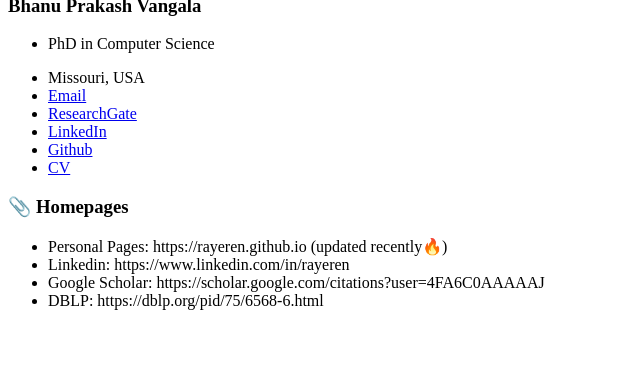
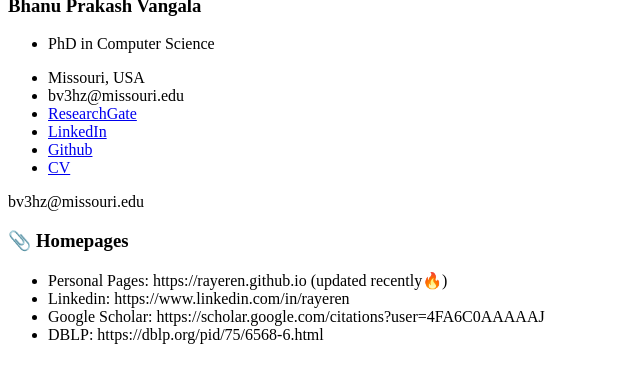
Before and after one commit to bhanuprakashvangala/bhanuprakashvangala.github.io, a Jekyll site: the page built from _pages/includes/homepage.md, in a window 1280 px wide, cut to the strip 530-900 px from the top of the page. Shown: the whole strip, without its empty margins (0-640 px from the left). Built offline with Jekyll 4.4.1, drawn with Linux system fonts in a browser that asks for light colours; our own code applies the rules of GitHub Pages for plain Markdown files.

Commit message:
Update email address and display

```diff
--- a/_config.yml
+++ b/_config.yml
@@ -28,7 +28,7 @@ author:
   employer         :
   pubmed           :
   googlescholar    :
-  email            : "bv3hz@umsystem.edu"
+  email            : "bv3hz@missouri.edu"
   researchgate     : "https://www.researchgate.net/profile/Bhanu-Prakash-Vangala-3?ev=hdr_xprf"
   uri              :
   bitbucket        :
--- a/_includes/author-profile.html
+++ b/_includes/author-profile.html
@@ -29,7 +29,7 @@
         <li><a href="{{ author.uri }}"><i class="fas fa-fw fa-link" aria-hidden="true"></i> Website</a></li>
       {% endif %}
       {% if author.email %}
-        <li><a href="mailto:{{ author.email }}"><i class="fas fa-fw fa-envelope" aria-hidden="true"></i> Email</a></li>
+        <li><i class="fas fa-fw fa-envelope" aria-hidden="true"></i> {{ author.email }}</li>
       {% endif %}
       {% if author.keybase %}
         <li><a href="https://keybase.io/{{ author.keybase }}"><i class="fas fa-fw fa-key" aria-hidden="true"></i> Keybase</a></li>
@@ -127,7 +127,7 @@
         <a href="{{ author.uri }}"><i class="fas fa-fw fa-link" aria-hidden="true"></i></a>
       {% endif %}
       {% if author.email %}
-        <a href="mailto:{{ author.email }}"><i class="fas fa-fw fa-envelope" aria-hidden="true"></i></a>
+        <span class="author-email"><i class="fas fa-fw fa-envelope" aria-hidden="true"></i> {{ author.email }}</span>
       {% endif %}
       {% if author.keybase %}
         <a href="https://keybase.io/{{ author.keybase }}"><i class="fas fa-fw fa-key" aria-hidden="true"></i></a>
```
